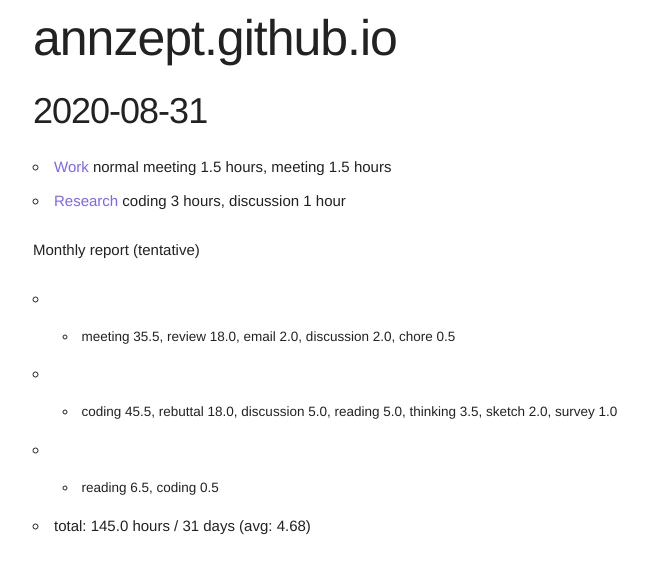
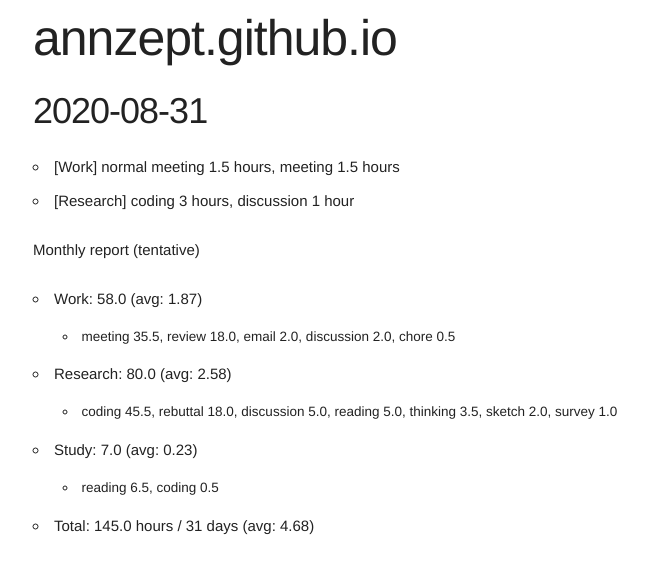
Before and after one commit to annzept/annzept.github.io, a Jekyll site: the page built from _posts/2020-08-31-diary.md, in a window 1280 px wide. Shown: the top 574 px of the page, without its empty margins (127-775 px from the left). Built offline with Jekyll 4.4.1, drawn with Linux system fonts in a browser that asks for light colours; some of the changed lines change nothing that is shown.

Commit message:
Tue Sep  1 16:21:50 JST 2020

```diff
--- a/_posts/2020-08-31-diary.md
+++ b/_posts/2020-08-31-diary.md
@@ -9,10 +9,10 @@ categories: diary
 - [Research] coding 3 hours, discussion 1 hour
 
 Monthly report (tentative)
-- [Work]: 58.0 (avg: 1.87)
+- Work: 58.0 (avg: 1.87)
   + meeting 35.5, review 18.0, email 2.0, discussion 2.0, chore 0.5
-- [Research]: 80.0 (avg: 2.58)
+- Research: 80.0 (avg: 2.58)
   + coding 45.5, rebuttal 18.0, discussion 5.0, reading 5.0, thinking 3.5, sketch 2.0, survey 1.0
-- [Study]: 7.0 (avg: 0.23)
+- Study: 7.0 (avg: 0.23)
   + reading 6.5, coding 0.5
-- total: 145.0 hours / 31 days (avg: 4.68)
+- Total: 145.0 hours / 31 days (avg: 4.68)
```
